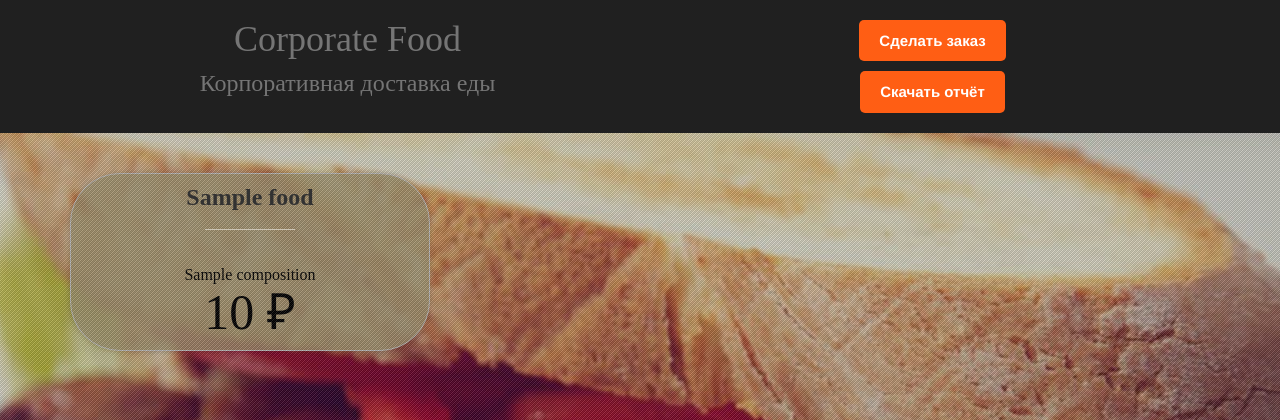
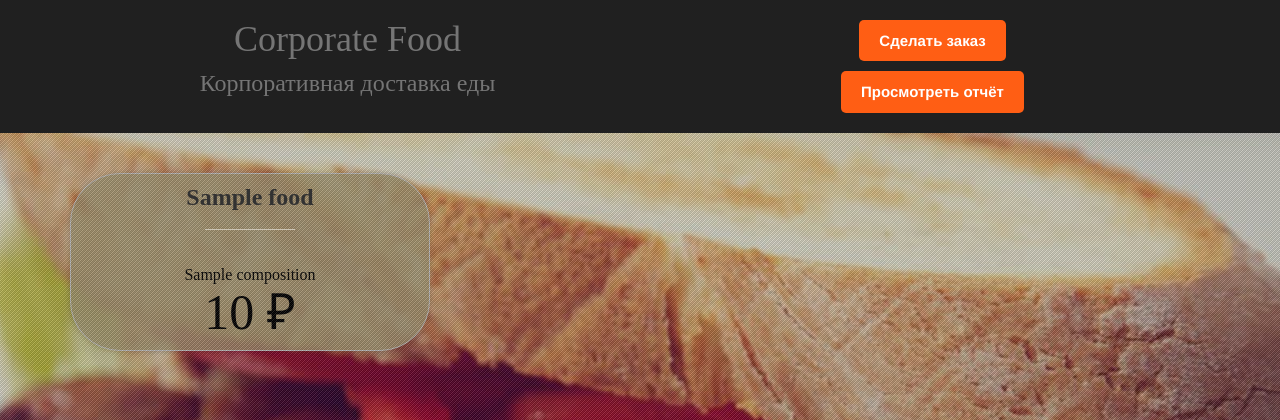
Before and after one commit to Parcurcik/food-order-app, a Django app: template templates/index.html in a window 1280 px wide. Shown: the top 420 px of the page. Run offline with Django 3.2, Linux system fonts and the light colour scheme; the template is opened without the code that fills it: most values are stand-ins (such as "Sample title", 1, 10 or a date in 2020); some libraries are stand-ins or nearby versions.

Commit message:
final commit

```diff
--- a/templates/index.html
+++ b/templates/index.html
@@ -37,7 +37,7 @@
                     <a href="#" class="order-button">Сделать заказ</a>
                 </div>
                 <div class="block" style="margin-top: 10px">
-                    <a id="openModalButton" class="order-button">Cкачать отчёт</a>
+                    <a id="openModalButton" class="order-button">Просмотреть отчёт</a>
                 </div>
 
 
```
Also changed, not shown: README.md.
